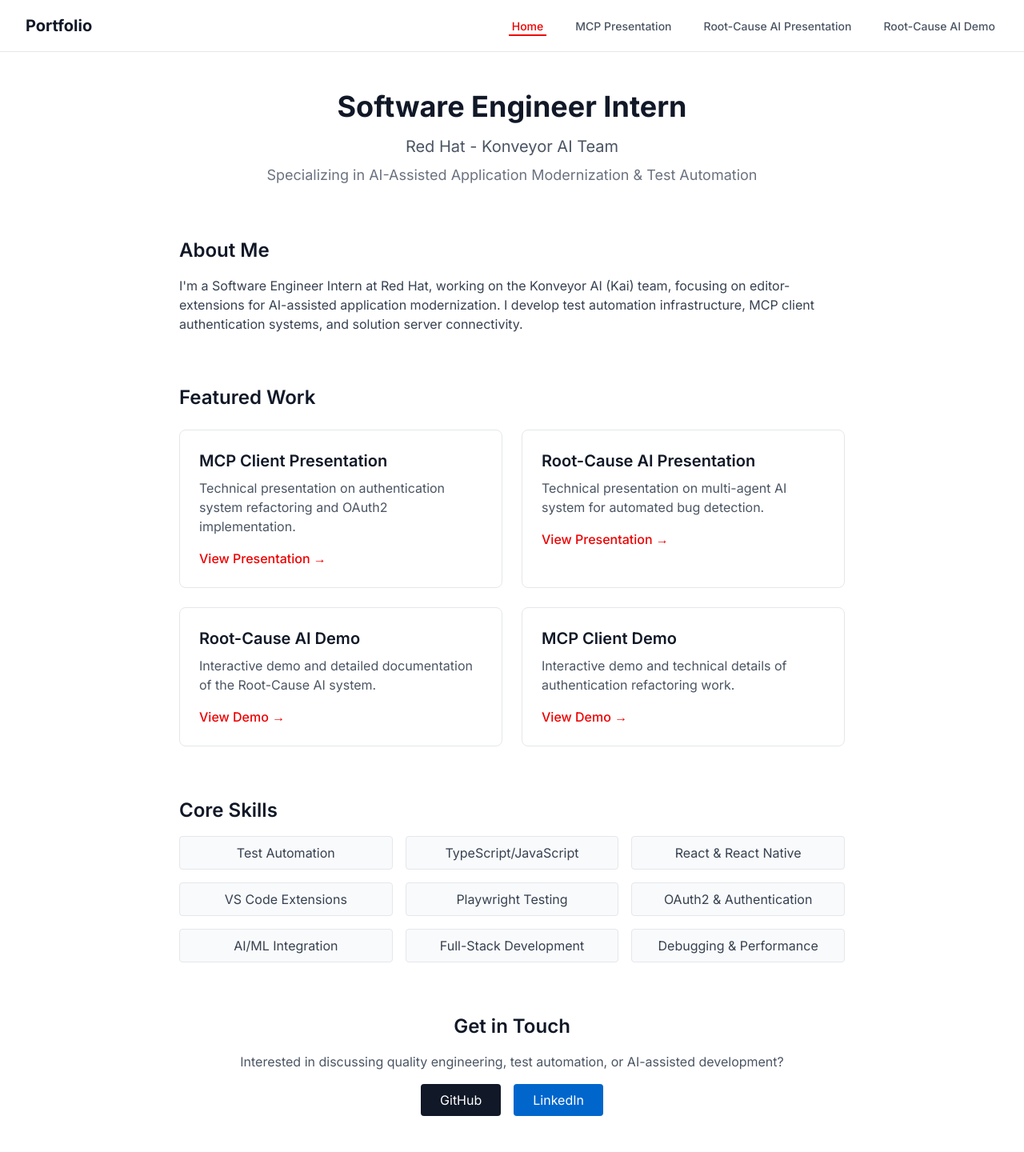
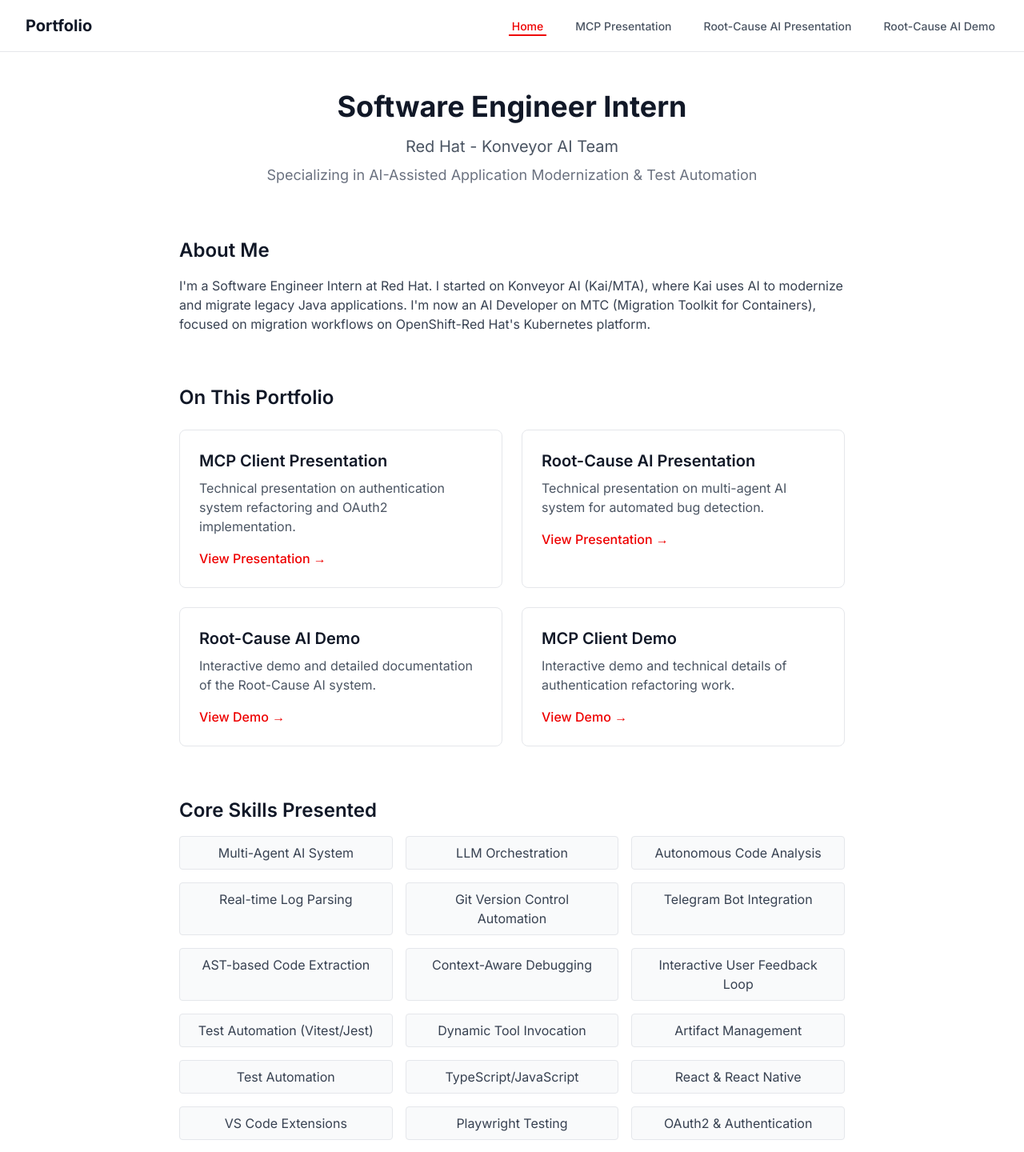
Before and after one commit to RanWurm/mcpRootCauseAi_Website_Demo, a Next.js app: page / in a window 1280 px wide. Shown: the top 1440 px of the page at 80% size. Built offline with nearby package versions, Linux system fonts and the light colour scheme.

Commit message:
small updates

```diff
--- a/app/page.tsx
+++ b/app/page.tsx
@@ -21,17 +21,16 @@
         <h2 className="text-2xl font-semibold text-gray-900 mb-4">About Me</h2>
         <div className="prose prose-lg text-gray-700">
           <p className="mb-4">
-            I'm a Software Engineer Intern at Red Hat, working on the Konveyor AI (Kai) team,
-            focusing on editor-extensions for AI-assisted application modernization.
-            I develop test automation infrastructure, MCP client authentication systems,
-            and solution server connectivity.
+            I'm a Software Engineer Intern at Red Hat. I started on Konveyor AI (Kai/MTA), where Kai uses AI to modernize and migrate legacy Java applications.
+            I'm now an AI Developer on MTC (Migration Toolkit for Containers),
+            focused on migration workflows on OpenShift-Red Hat's Kubernetes platform.
           </p>
         </div>
       </div>
 
       {/* Projects Grid */}
       <div className="mb-16">
-        <h2 className="text-2xl font-semibold text-gray-900 mb-6">Featured Work</h2>
+        <h2 className="text-2xl font-semibold text-gray-900 mb-6">On This Portfolio</h2>
         <div className="grid gap-6 md:grid-cols-2">
           {/* MCP Presentation */}
           <Link
@@ -93,9 +92,21 @@
 
       {/* Skills Section */}
       <div className="mb-16">
-        <h2 className="text-2xl font-semibold text-gray-900 mb-4">Core Skills</h2>
+        <h2 className="text-2xl font-semibold text-gray-900 mb-4">Core Skills Presented</h2>
         <div className="grid grid-cols-2 md:grid-cols-3 gap-4">
           {[
+            'Multi-Agent AI System',
+            'LLM Orchestration',
+            'Autonomous Code Analysis',
+            'Real-time Log Parsing',
+            'Git Version Control Automation',
+            'Telegram Bot Integration',
+            'AST-based Code Extraction',
+            'Context-Aware Debugging',
+            'Interactive User Feedback Loop',
+            'Test Automation (Vitest/Jest)',
+            'Dynamic Tool Invocation',
+            'Artifact Management',
             'Test Automation',
             'TypeScript/JavaScript',
             'React & React Native',
@@ -118,9 +129,9 @@
 
       {/* Contact Section */}
       <div className="text-center">
-        <h2 className="text-2xl font-semibold text-gray-900 mb-4">Get in Touch</h2>
+        <h2 className="text-2xl font-semibold text-gray-900 mb-4">Full Code And Documents</h2>
         <p className="text-gray-600 mb-4">
-          Interested in discussing quality engineering, test automation, or AI-assisted development?
+          You can Find The Source Code Of The Open-Source Code Here
         </p>
         <div className="flex justify-center gap-4">
           <a
@@ -131,14 +142,6 @@
           >
             GitHub
           </a>
-          <a
-            href="https://www.linkedin.com/in/ranwurmbrand/"
-            target="_blank"
-            rel="noopener noreferrer"
-            className="px-6 py-2 bg-secondary text-white rounded hover:bg-blue-700 transition-colors"
-          >
-            LinkedIn
-          </a>
         </div>
       </div>
     </div>
```
